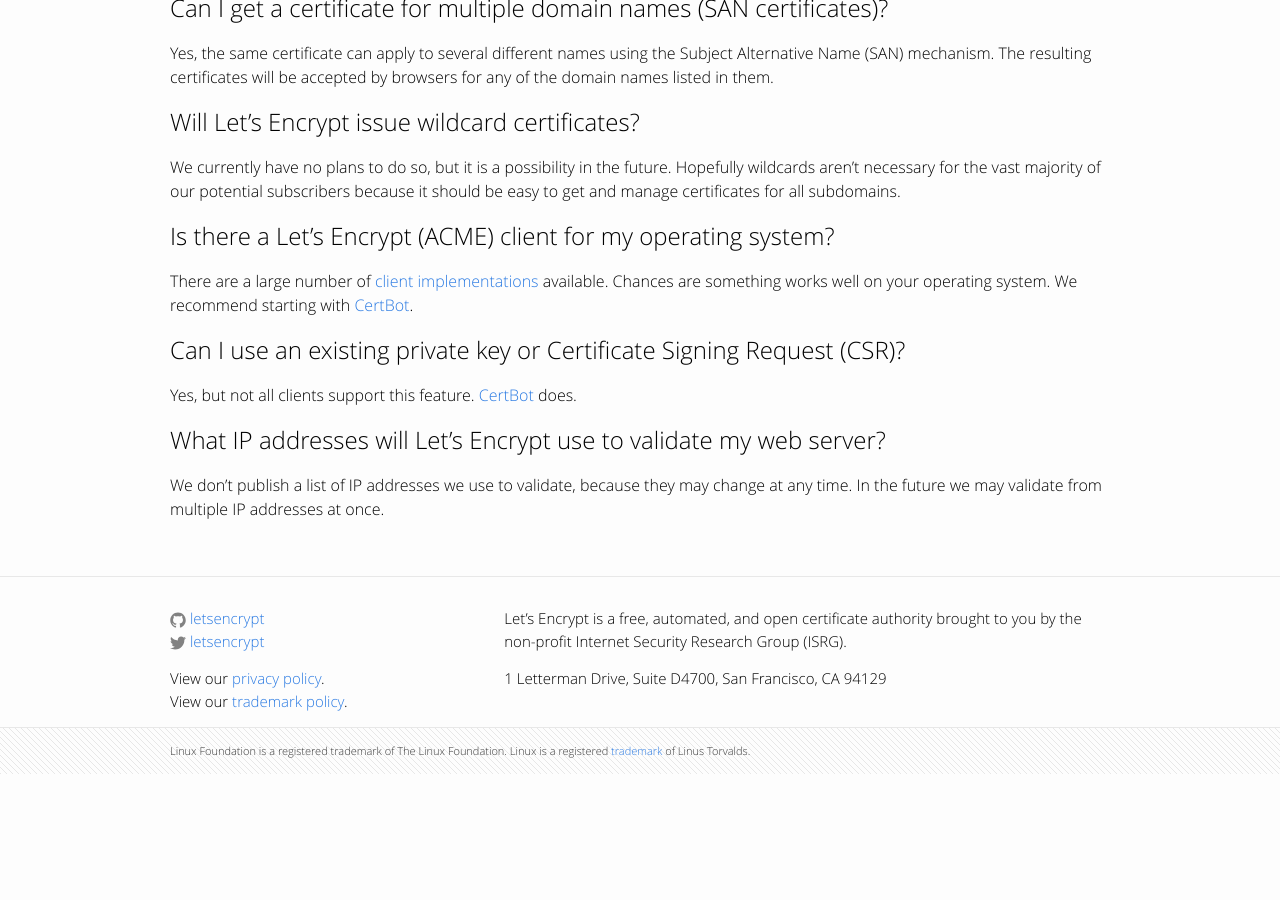
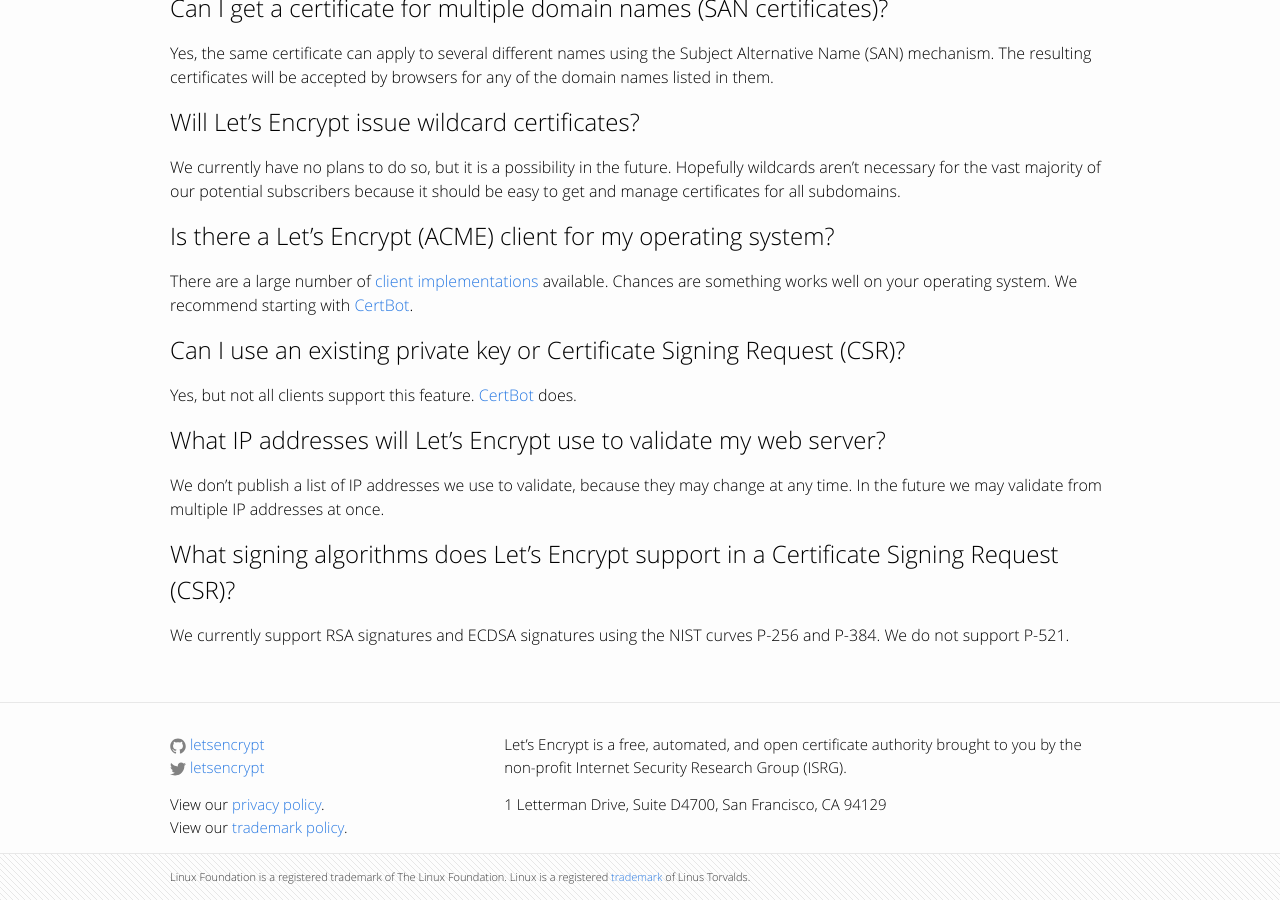
Before and after one commit to snowman1120/website, a Jekyll site: the page built from docs/faq.md, in a window 1280 px wide and 900 px high, scrolled down 1004 px. Built offline with Jekyll 4.4.1, drawn with Linux system fonts in a browser that asks for light colours; before the commit the page ends 1778 px from its top, so only the background shows below that.

Commit message:
Add a FAQ entry for CSR sigalg support.
This commit adds a FAQ entry for which signature algorithms we support
in CSRs.

```diff
--- a/docs/faq.md
+++ b/docs/faq.md
@@ -52,3 +52,7 @@ Yes, but not all clients support this feature. [CertBot](https://certbot.eff.org
 ## What IP addresses will Let's Encrypt use to validate my web server?
 
 We don't publish a list of IP addresses we use to validate, because they may change at any time. In the future we may validate from multiple IP addresses at once.
+
+## What signing algorithms does Let's Encrypt support in a Certificate Signing Request (CSR)?
+
+We currently support RSA signatures and ECDSA signatures using the NIST curves P-256 and P-384. We do not support P-521.
```
